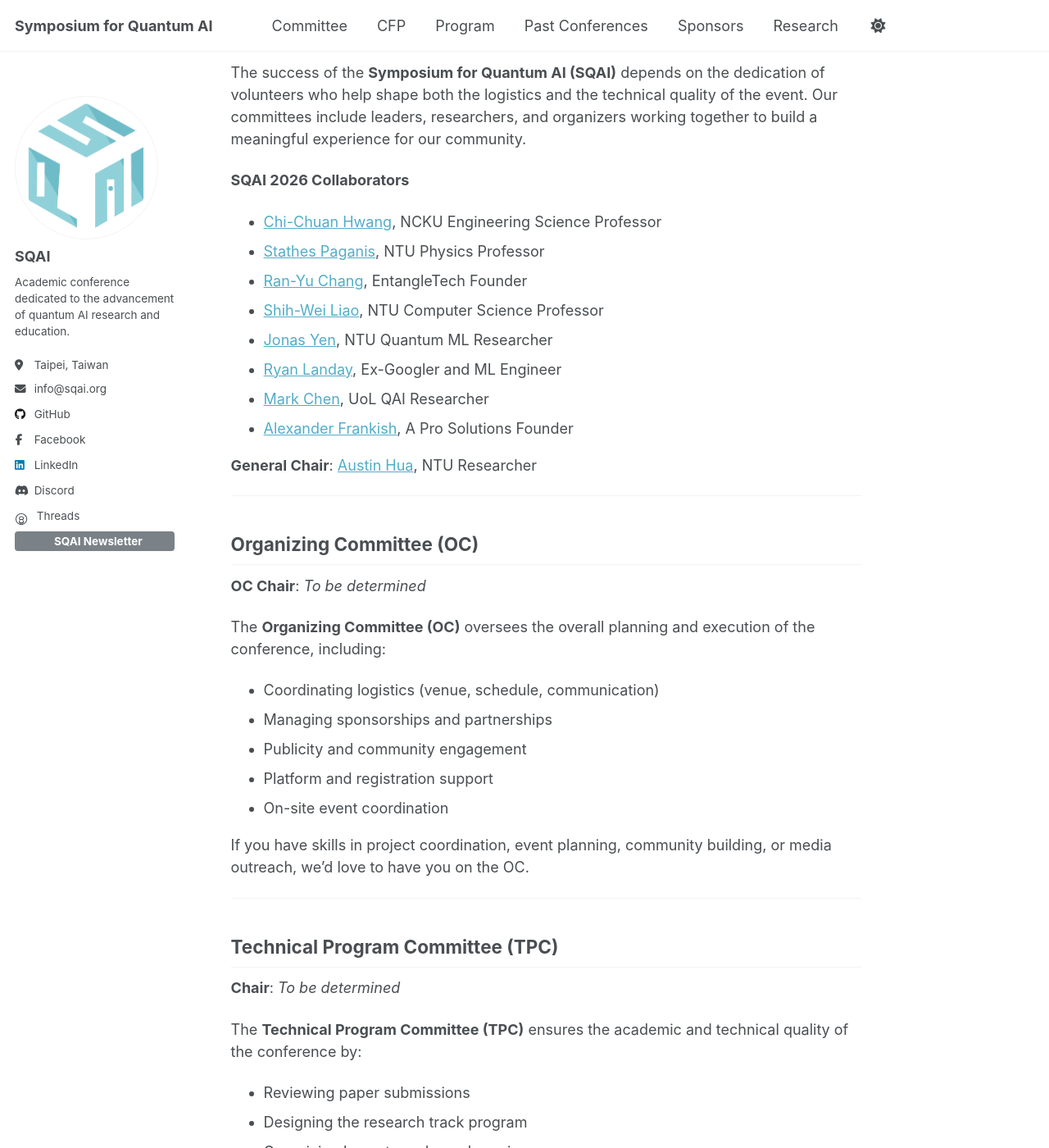
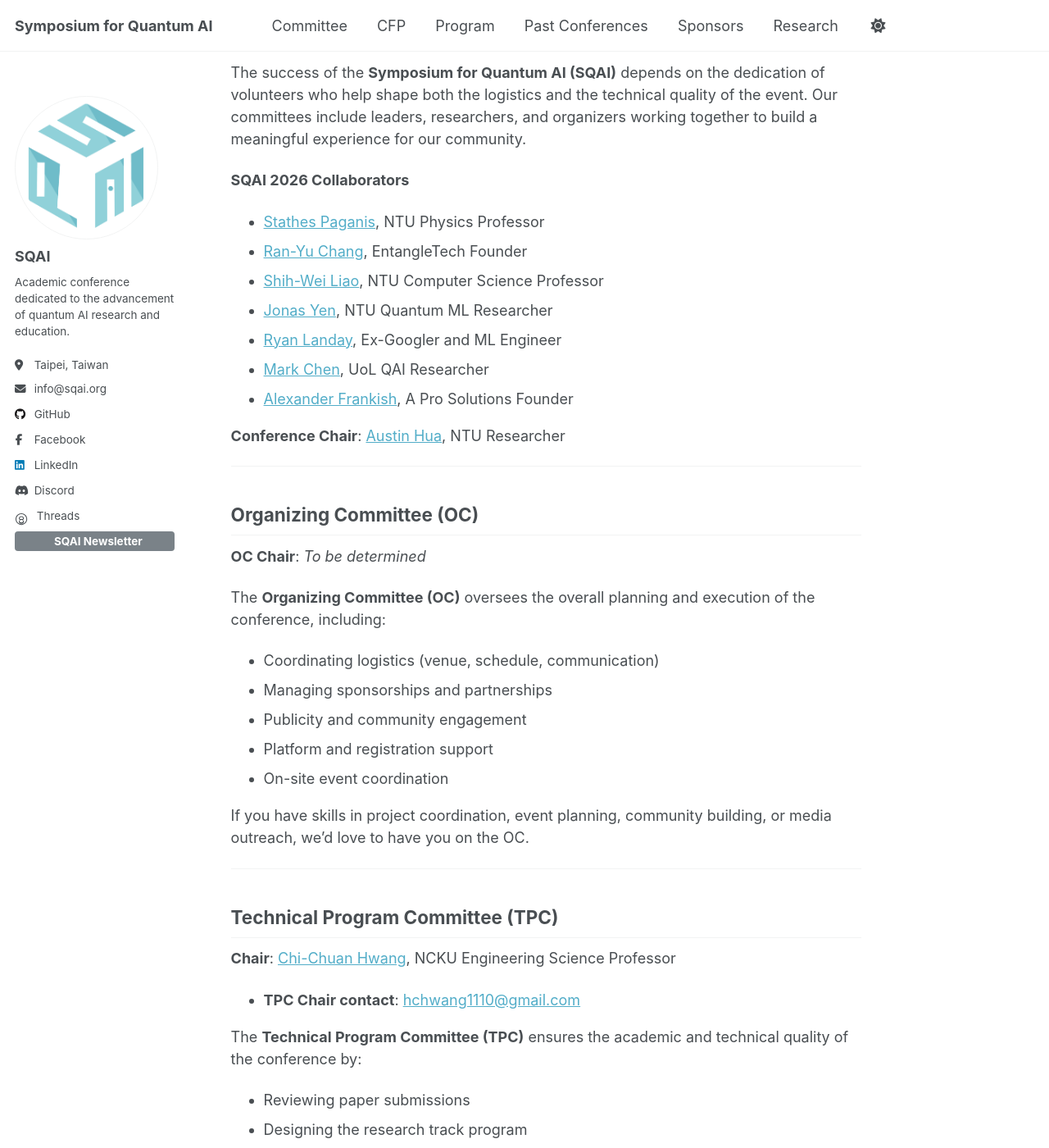
Before and after one commit to danielqnow/QuantumIntelligenceSociety.github.io, a Jekyll site: the page built from _pages/committee.md, in a window 1280 px wide and 1400 px high, scrolled down 517 px. Shown: the whole window at 82% size. Built offline with Jekyll 4.4.1, drawn with Linux system fonts in a browser that asks for light colours; comment, search, counter and statistics services are not loaded.

Commit message:
Chi-Chuan Hwang email

```diff
--- a/_pages/committee.md
+++ b/_pages/committee.md
@@ -19,7 +18,7 @@ The success of the **Symposium for Quantum AI (SQAI)** depends on the dedication
 - [Mark Chen](https://www.linkedin.com/in/mark-chen-next/), UoL QAI Researcher
 - [Alexander Frankish](https://www.linkedin.com/in/alexander-frankish/), A Pro Solutions Founder
 
-**General Chair**: [Austin Hua](https://www.linkedin.com/in/austin-hua/), NTU Researcher
+**Conference Chair**: [Austin Hua](https://www.linkedin.com/in/austin-hua/), NTU Researcher
 
 ---
 
@@ -41,7 +40,8 @@ If you have skills in project coordination, event planning, community building,
 
 ## Technical Program Committee (TPC)
 
-**Chair**: *To be determined*
+**Chair**: [Chi-Chuan Hwang](https://researchoutput.ncku.edu.tw/en/persons/chi-chuan-hwang), NCKU Engineering Science Professor
+- **TPC Chair contact**: [hchwang1110@gmail.com](mailto:hchwang1110@gmail.com)
 
 The **Technical Program Committee (TPC)** ensures the academic and technical quality of the conference by:
 
```
Also changed, not shown: other parts of _pages/committee.md (+0 -1 lines).
